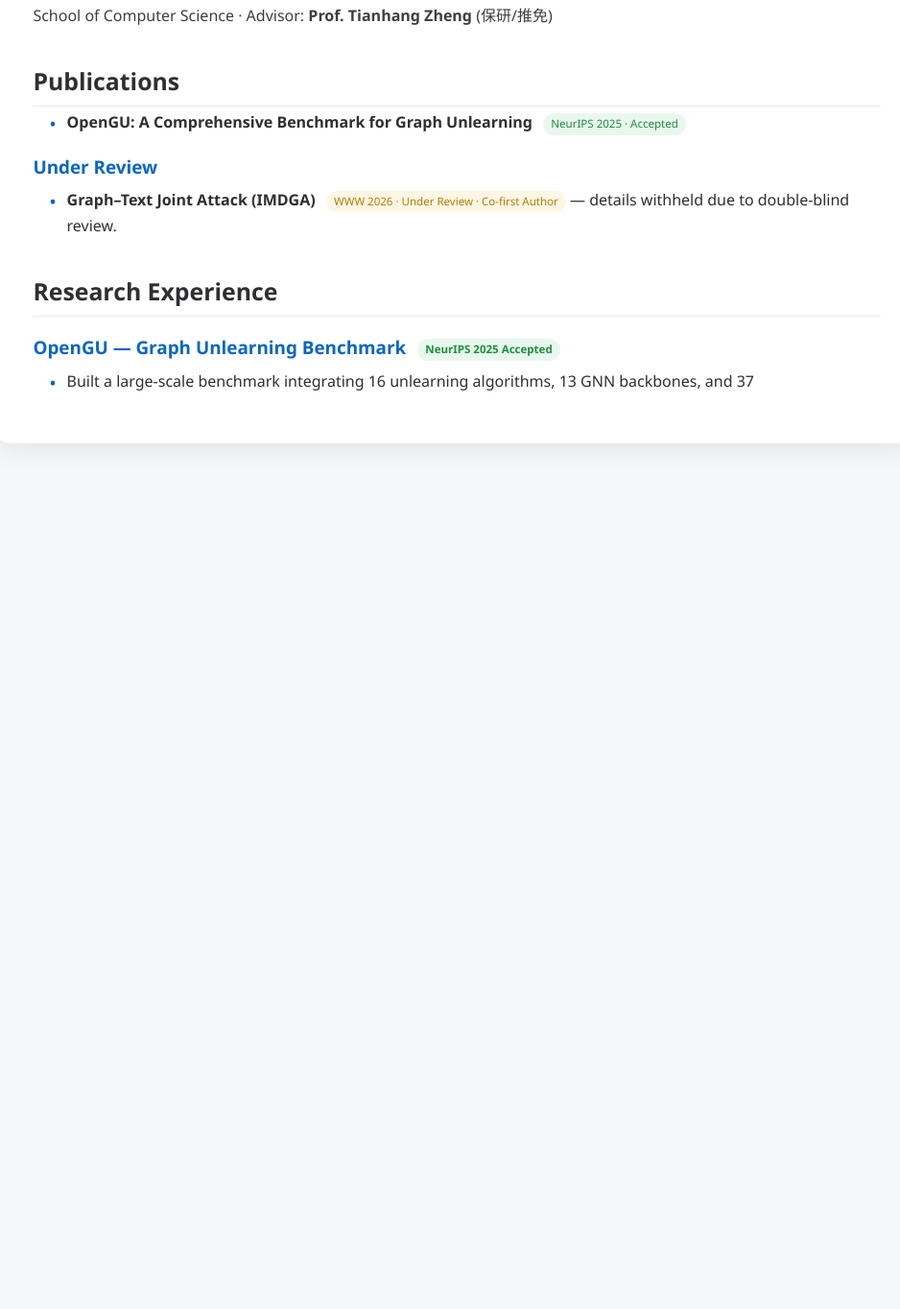
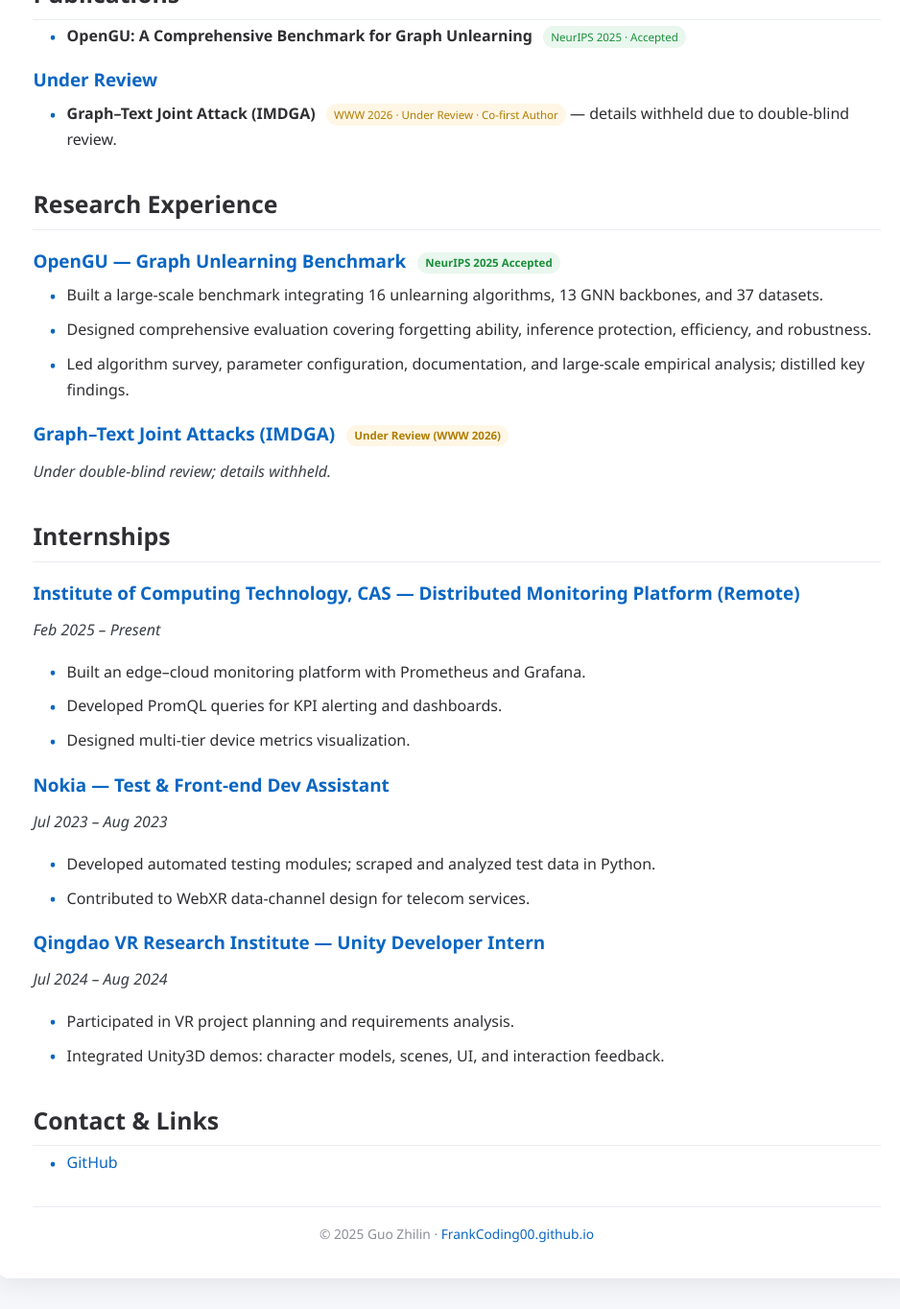
Before and after one commit to FrankCoding00/FrankCoding00.github.io, a plain HTML site: page index.html in a window 1280 px wide. Shown: the part 1004-2368 px from the top of the page at 96% size, without its empty margins (164-1102 px from the left). Before the commit the page ends 1498 px from the top, so only its background shows below. Drawn offline with Linux system fonts and the light colour scheme.

Commit message:
Update index.html

```diff
--- a/index.html
+++ b/index.html
@@ -1,3 +1,4 @@
+<!-- only the relevant parts shown; you can replace your whole file with this full page -->
 <!DOCTYPE html>
 <html lang="en">
 <head>
@@ -6,87 +7,27 @@
   <title>Guo Zhilin • Personal Homepage</title>
   <meta name="description" content="Guo Zhilin — trustworthy graph learning, graph unlearning, and graph–text adversarial attacks." />
   <style>
-    /* ===== Reset ===== */
+    /* (styles unchanged from previous English version you used) */
     * { box-sizing: border-box; margin: 0; padding: 0; }
-
-    /* ===== Theme ===== */
-    :root{
-      --bg:#f5f7fb;
-      --card:#ffffff;
-      --text:#2f2f33;
-      --muted:#69707a;
-      --line:#eaecef;
-      --brand:#0a66c2;
-      --ok:#1b8f3a;
-      --warn:#b07d00;
-      --shadow:0 6px 28px rgba(0,0,0,.08);
-      --radius:14px;
-    }
-
-    /* ===== Layout ===== */
-    body{
-      display:flex; justify-content:center; align-items:flex-start;
-      min-height:100vh; background:var(--bg); color:var(--text);
-      font-family: "Segoe UI", Tahoma, Arial, sans-serif; line-height:1.7;
-      padding:2rem 1rem;
-    }
-    .container{
-      width:100%; max-width:960px; background:var(--card);
-      border-radius:var(--radius); box-shadow:var(--shadow);
-      padding:2.2rem 2.4rem;
-    }
-
-    /* ===== Top bar ===== */
-    .lang-switch{ text-align:right; margin-bottom:1rem; }
-    .lang-switch a{ font-size:.92rem; color:var(--brand); text-decoration:none; }
-    .lang-switch a:hover{ text-decoration:underline; }
-
-    /* ===== Headings ===== */
+    :root{ --bg:#f5f7fb; --card:#ffffff; --text:#2f2f33; --muted:#69707a; --line:#eaecef; --brand:#0a66c2; --ok:#1b8f3a; --warn:#b07d00; --shadow:0 6px 28px rgba(0,0,0,.08); --radius:14px; }
+    body{ display:flex; justify-content:center; align-items:flex-start; min-height:100vh; background:var(--bg); color:var(--text); font-family:"Segoe UI", Tahoma, Arial, sans-serif; line-height:1.7; padding:2rem 1rem; }
+    .container{ width:100%; max-width:960px; background:var(--card); border-radius:var(--radius); box-shadow:var(--shadow); padding:2.2rem 2.4rem; }
+    .lang-switch{ text-align:right; margin-bottom:1rem; } .lang-switch a{ font-size:.92rem; color:var(--brand); text-decoration:none; } .lang-switch a:hover{ text-decoration:underline; }
     h1{ font-size:2.35rem; margin-bottom:.4rem; text-align:center; }
-    h2{
-      font-size:1.55rem; margin-top:2rem; padding-bottom:.35rem;
-      border-bottom:1px solid var(--line);
-    }
+    h2{ font-size:1.55rem; margin-top:2rem; padding-bottom:.35rem; border-bottom:1px solid var(--line); }
     h3{ font-size:1.18rem; margin-top:1rem; margin-bottom:.35rem; color:var(--brand); }
-
-    /* ===== Meta & text ===== */
-    p.meta{
-      text-align:center; color:var(--muted); margin-bottom:1.5rem; font-size:.95rem;
-    }
+    p.meta{ text-align:center; color:var(--muted); margin-bottom:1.5rem; font-size:.95rem; }
     p.meta a{ color:var(--brand); text-decoration:none; }
-    section > p{ margin:.6rem 0 1rem; color:#3a3f45; }
-
-    /* ===== Lists ===== */
-    ul{ list-style:none; padding-left:1.1rem; margin: .2rem 0 1rem; }
+    section>p{ margin:.6rem 0 1rem; color:#3a3f45; }
+    ul{ list-style:none; padding-left:1.1rem; margin:.2rem 0 1rem; }
     ul li{ position:relative; margin-bottom:.55rem; padding-left:1.1em; }
-    ul li::before{
-      content:"•"; position:absolute; left:0; top:.12em; color:var(--brand); font-weight:700;
-    }
-
-    /* ===== Links ===== */
-    a{ color:var(--brand); text-decoration:none; }
-    a:hover{ text-decoration:underline; }
-
-    /* ===== Badges ===== */
-    .badge{
-      display:inline-block; font-size:.72rem; padding:.1rem .5rem; border-radius:999px;
-      background:#eef6ff; color:var(--brand); margin-left:.45rem; vertical-align:middle;
-    }
+    ul li::before{ content:"•"; position:absolute; left:0; top:.12em; color:var(--brand); font-weight:700; }
+    a{ color:var(--brand); text-decoration:none; } a:hover{ text-decoration:underline; }
+    .badge{ display:inline-block; font-size:.72rem; padding:.1rem .5rem; border-radius:999px; background:#eef6ff; color:var(--brand); margin-left:.45rem; vertical-align:middle; }
     .badge.ok{ background:#e9f7ef; color:var(--ok); }
     .badge.pending{ background:#fff6e5; color:var(--warn); }
-
-    /* ===== Footer ===== */
-    footer{
-      text-align:center; font-size:.86rem; color:#8c8f96;
-      margin-top:2rem; padding-top:1rem; border-top:1px solid var(--line);
-    }
-
-    /* ===== Small screens ===== */
-    @media (max-width:520px){
-      .container{ padding:1.6rem 1.2rem; }
-      h1{ font-size:1.9rem; }
-      h2{ font-size:1.25rem; }
-    }
+    footer{ text-align:center; font-size:.86rem; color:#8c8f96; margin-top:2rem; padding-top:1rem; border-top:1px solid var(--line); }
+    @media (max-width:520px){ .container{ padding:1.6rem 1.2rem; } h1{ font-size:1.9rem; } h2{ font-size:1.25rem; } }
   </style>
 </head>
 <body>
@@ -99,13 +40,12 @@
     <header>
       <h1>Guo Zhilin</h1>
       <p class="meta">
-        Male · 20 · Qingdao, Shandong, China<br />
+        Male · <strong>21</strong> · Qingdao, Shandong, China<br />
         📱 +86&nbsp;133&nbsp;7557&nbsp;9633 · ✉️
         <a href="mailto:guozhilin.cs@mail.sdu.edu.cn">guozhilin.cs@mail.sdu.edu.cn</a>
       </p>
     </header>
 
-    <!-- ===== About ===== -->
     <section id="about">
       <h2>About</h2>
       <p>
@@ -118,7 +58,6 @@
       </p>
     </section>
 
-    <!-- ===== Research Interests ===== -->
     <section id="interests">
       <h2>Research Interests</h2>
       <ul>
@@ -128,23 +67,20 @@
       </ul>
     </section>
 
-    <!-- ===== Education & Admissions ===== -->
     <section id="education">
       <h2>Education & Admissions</h2>
 
       <h3>Shandong University — BSc in Computer Science &amp; Technology</h3>
       <p>School of Mechanical, Electrical &amp; Information Engineering · Sep&nbsp;2022 – Jun&nbsp;2026</p>
       <ul>
-        <li>GPA&nbsp;90.89/100 (Rank&nbsp;9/106, top&nbsp;8.5%)</li>
-        <li>Awards: Two university-level Second-class Scholarships; Two college “Outstanding Student” awards; Provincial Second Prize in AI Algorithm Competition (A–)</li>
-        <li>Key Courses: Computer Networks (96), Discrete Mathematics (93), Data Structures (92), Introduction to Deep Learning (94)</li>
+        <li><strong>GPA 90.71/100</strong> (Rank <strong>9/105</strong>)</li>
+        <li>Awards: Two university-level Second-class Scholarships; Two college “Outstanding Student” awards</li>
       </ul>
 
       <h3>Zhejiang University — Professional Master’s (M.Eng.), Cyberspace Security <span class="badge ok">Admitted</span></h3>
-      <p>School of Computer Science · Advisor: <strong>Prof. Tianhang Zheng</strong> (保研/推免)</p>
+      <p>School of Computer Science · Advisor: <strong>Prof. Tianhang Zheng</strong> (recommendation)</p>
     </section>
 
-    <!-- ===== Publications ===== -->
     <section id="publications">
       <h2>Publications</h2>
       <ul>
@@ -164,10 +100,58 @@
       </ul>
     </section>
 
-    <!-- ===== Research Experience ===== -->
     <section id="research">
       <h2>Research Experience</h2>
 
       <h3>OpenGU — Graph Unlearning Benchmark <span class="badge ok">NeurIPS&nbsp;2025 Accepted</span></h3>
       <ul>
-        <li>Built a large-scale benchmark integrating 16 unlearning algorithms, 13 GNN backbones, and 37
+        <li>Built a large-scale benchmark integrating 16 unlearning algorithms, 13 GNN backbones, and 37 datasets.</li>
+        <li>Designed comprehensive evaluation covering forgetting ability, inference protection, efficiency, and robustness.</li>
+        <li>Led algorithm survey, parameter configuration, documentation, and large-scale empirical analysis; distilled key findings.</li>
+      </ul>
+
+      <h3>Graph–Text Joint Attacks (IMDGA) <span class="badge pending">Under Review (WWW&nbsp;2026)</span></h3>
+      <p><em>Under double-blind review; details withheld.</em></p>
+      <!-- (Removed the previous bullet list as requested) -->
+    </section>
+
+    <section id="internships">
+      <h2>Internships</h2>
+
+      <h3>Institute of Computing Technology, CAS — Distributed Monitoring Platform (Remote)</h3>
+      <p><em>Feb&nbsp;2025 – Present</em></p>
+      <ul>
+        <li>Built an edge–cloud monitoring platform with Prometheus and Grafana.</li>
+        <li>Developed PromQL queries for KPI alerting and dashboards.</li>
+        <li>Designed multi-tier device metrics visualization.</li>
+      </ul>
+
+      <h3>Nokia — Test &amp; Front-end Dev Assistant</h3>
+      <p><em>Jul&nbsp;2023 – Aug&nbsp;2023</em></p>
+      <ul>
+        <li>Developed automated testing modules; scraped and analyzed test data in Python.</li>
+        <li>Contributed to WebXR data-channel design for telecom services.</li>
+      </ul>
+
+      <h3>Qingdao VR Research Institute — Unity Developer Intern</h3>
+      <p><em>Jul&nbsp;2024 – Aug&nbsp;2024</em></p>
+      <ul>
+        <li>Participated in VR project planning and requirements analysis.</li>
+        <li>Integrated Unity3D demos: character models, scenes, UI, and interaction feedback.</li>
+      </ul>
+    </section>
+
+    <section id="contact">
+      <h2>Contact &amp; Links</h2>
+      <ul>
+        <li><a href="https://github.com/FrankCoding00" target="_blank" rel="noopener">GitHub</a></li>
+      </ul>
+    </section>
+
+    <footer>
+      © 2025 Guo&nbsp;Zhilin · <a href="https://FrankCoding00.github.io" target="_blank" rel="noopener">FrankCoding00.github.io</a>
+    </footer>
+
+  </div>
+</body>
+</html>
```
